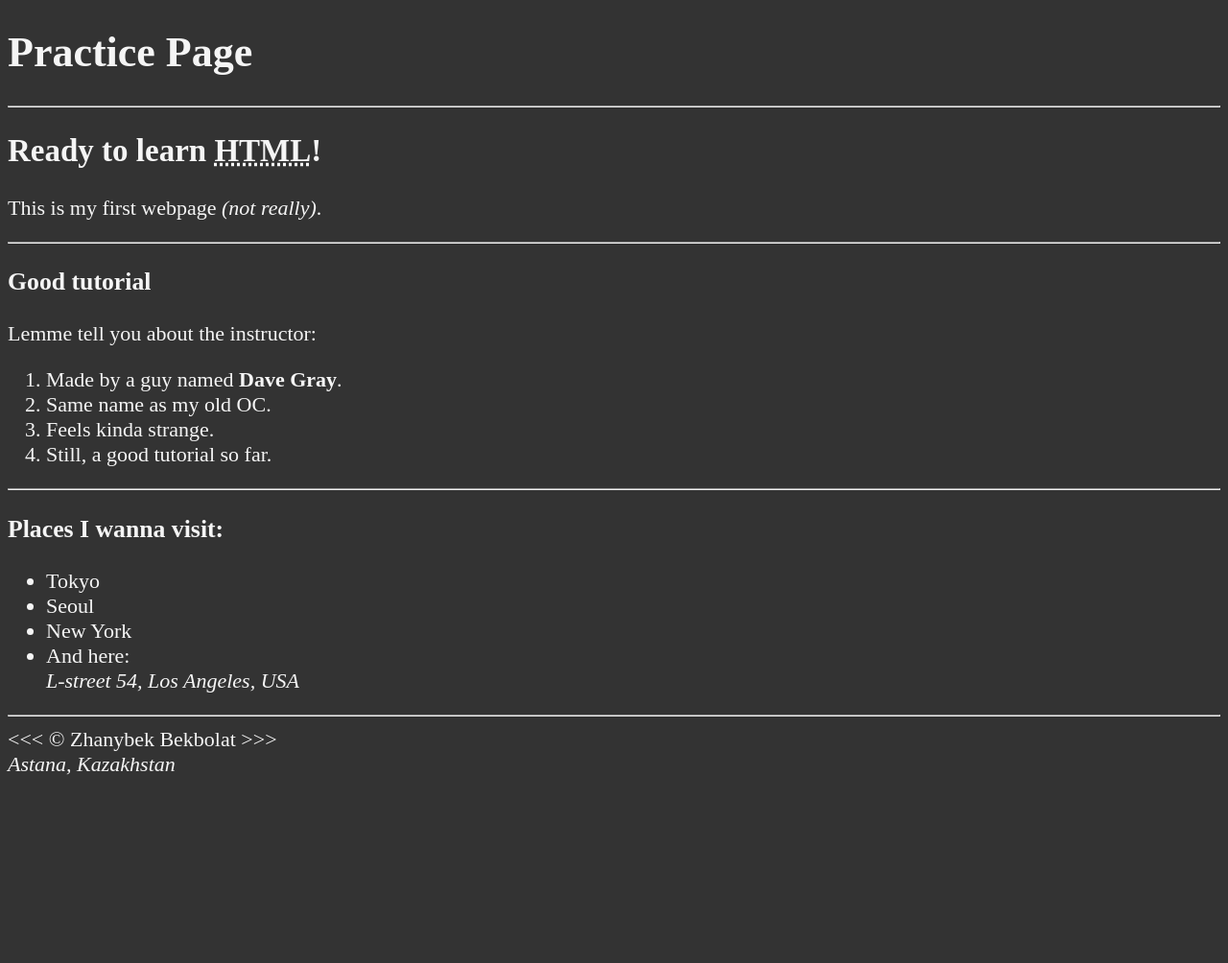
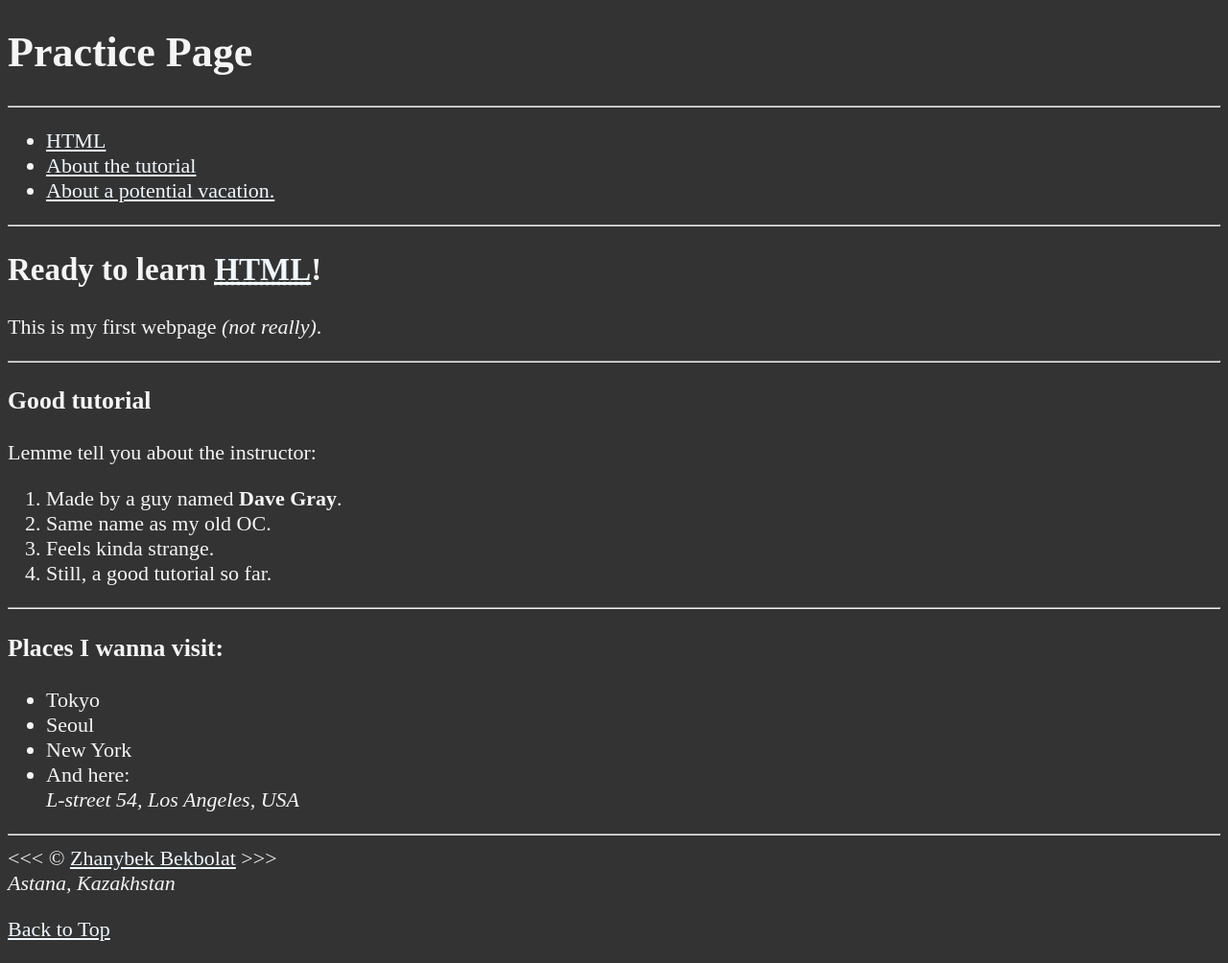
Before and after one commit to zhany-bek/html_css_catchup, a plain HTML site: page index.html in a window 1280 px wide. Shown: the whole page at 96% size. Before the commit the page ends 818 px from the top, so only its background shows below. Drawn offline with Linux system fonts and the light colour scheme.

Commit message:
Some more practice

```diff
--- /dev/null
+++ b/about.html
@@ -0,0 +1,29 @@
+<!DOCTYPE html>
+<html lang="en">
+    <head>
+        <meta charset="utf-8">
+        <meta name="author" content="Zhanybek Bekboolat">
+        <meta name="description" content="A page all about me">
+        <title>About Me</title>
+        <link rel="icon" href="./samurai.png" type="image/x-icon">
+        <link rel="stylesheet" href="./main.css" type="text/css">
+    </head>
+    <body>
+        <h1>A Little About Me</h1>
+        <hr>
+
+        <h2>Short bio</h2>
+        <ul>
+            <li>Born on January 12, 2000.</li>
+            <li>Went to school number 138 for 2 years.</li>
+            <li>Moved to Japan in 2008. Lived there until 2010.</li>
+            <li>From there, moved to Canada. Lived there for a year.</li>
+            <li>In 2011, came back to Kazakhstan. Been here ever since.</li>
+            <li>Finished high-school well. Now struggling with uni.</li>
+        </ul>
+        <p>
+            Lorem ipsum dolor sit amet consectetur adipisicing elit. Quod tempora fuga quam molestiae consectetur modi nihil ratione tempore incidunt velit magni minus fugit odit, accusamus ducimus, debitis a quisquam. Repudiandae? <br>
+            Recusandae, rerum illum eligendi dicta nulla enim aut quisquam facere voluptatem corrupti assumenda suscipit sequi possimus quaerat laborum cupiditate dolorem, ducimus odit iusto! Necessitatibus praesentium quidem culpa explicabo voluptas rerum.
+        </p>
+    </body>
+</html>
--- a/index.html
+++ b/index.html
@@ -1,25 +1,43 @@
 <!DOCTYPE html>
 <html lang="en">
+
   <head>
     <meta charset="utf-8">
     <meta name="author" content="Zhanybek Bekbolat">
     <meta name="description" content="This page is for HTML practice.">
     <title>Practice</title>
-    <link rel="icon" href="samurai.png" type="image/x-icon">
-    <link rel="stylesheet" href="main.css" type="text/css">
+    <link rel="icon" href="./samurai.png" type="image/x-icon">
+    <link rel="stylesheet" href="./main.css" type="text/css">
   </head>
 
   <body>
     <!-- This is a comment! -->
     <h1>Practice Page</h1>
+    <hr>
+
+    <nav>
+      <ul>
+        <li>
+          <a href="#html">HTML</a>
+        </li>
+        <li>
+          <a href="#tutorial">About the tutorial</a>
+        </li>
+        <li>
+          <a href="#vacation">About a potential vacation.</a>
+        </li>
+      </ul>
+    </nav>
+
+    <hr>
+    <section id="html">
+      <h2>Ready to learn <abbr title="Hypertext Markup Language"><a href="https://developer.mozilla.org/docs/Web/HTML">HTML</a></abbr>!</h2>
+      <p>This is my first webpage <em>(not really)</em>.</p>
+    </section>
 
     <hr>
 
-    <h2>Ready to learn <abbr title="Hypertext Markup Language">HTML</abbr>!</h2>
-    <p>This is my first webpage <em>(not really)</em>.</p>
-
-    <hr>
-
+    <section id="tutorial">
       <h3>Good tutorial</h3>
       <p>Lemme tell you about the instructor:</p>
       <ol>
@@ -28,9 +46,11 @@
         <li>Feels kinda strange.</li>
         <li>Still, a good tutorial so far.</li>
       </ol>
+    </section>
 
     <hr>
 
+    <section id="vacation">
       <h3>Places I wanna visit:</h3>
       <ul>
         <li>Tokyo</li>
@@ -41,9 +61,13 @@
           <address>L-street 54, Los Angeles, USA</address>
         </li>
       </ul>
+    </section>
 
     <hr>
-    &lt;&lt;&lt; &copy; Zhanybek Bekbolat &gt;&gt;&gt;
+    &lt;&lt;&lt; &copy; <a href="about.html">Zhanybek Bekbolat</a> &gt;&gt;&gt;
     <address>Astana, Kazakhstan</address>
+    <p>
+      <a href="#">Back to Top</a>
+    </p>
   </body>
 </html>
--- a/main.css
+++ b/main.css
@@ -5,3 +5,14 @@ body {
     background-color: #333;
     color: whitesmoke;
 }
+a {
+    color: aliceblue;
+}
+
+a:visited {
+    color: lightgray;
+}
+
+a:hover, a:active {
+    color: #eee;
+}
```
Lines whose indentation alone changed are shown as unchanged.
